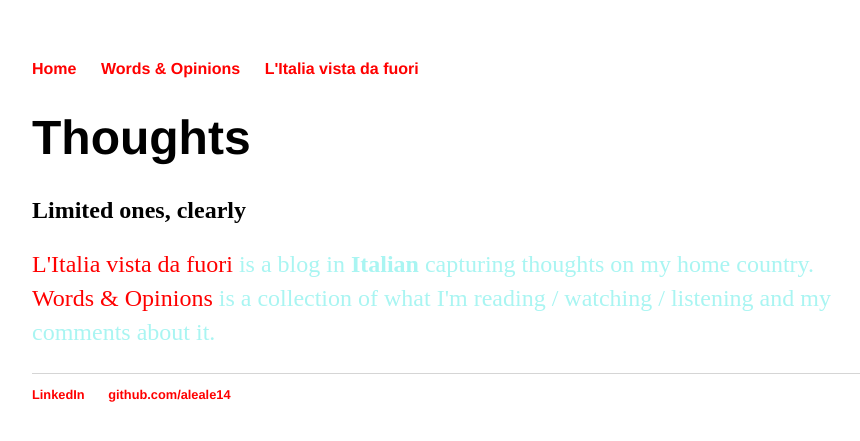
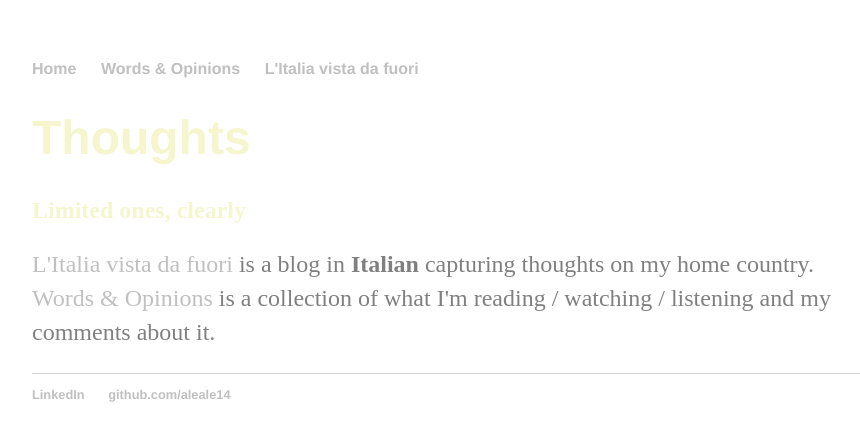
Before and after one commit to aleale14/aleale14.github.io, a Jekyll site: the page built from index.html, in a window 1280 px wide. Shown: the top 441 px of the page, without its empty margins (160-1020 px from the left). Built offline with Jekyll 4.4.1, drawn with Linux system fonts in a browser that asks for light colours.

Commit message:
Update main.css

```diff
--- a/css/main.css
+++ b/css/main.css
@@ -2,6 +2,7 @@
 body {
     margin: 60px auto;
     width: 70%;
+    color: #F5F6CE
 }
 nav ul, footer ul {
     font-family:'Helvetica', 'Arial', 'Sans-Serif';
@@ -15,7 +16,7 @@ nav ul li, footer ul li {
 }
 a {
     text-decoration: none;
-    color: #FF0000;
+    color: #c0c0c0;
 }
 a:hover {
     text-decoration: underline;
@@ -27,7 +28,7 @@ h1 {
 p {
     font-size: 1.5em;
     line-height: 1.4em;
-    color: #A9F5F2;
+    color: #808080;
 }
 footer {
     border-top: 1px solid #d5d5d5;
```
